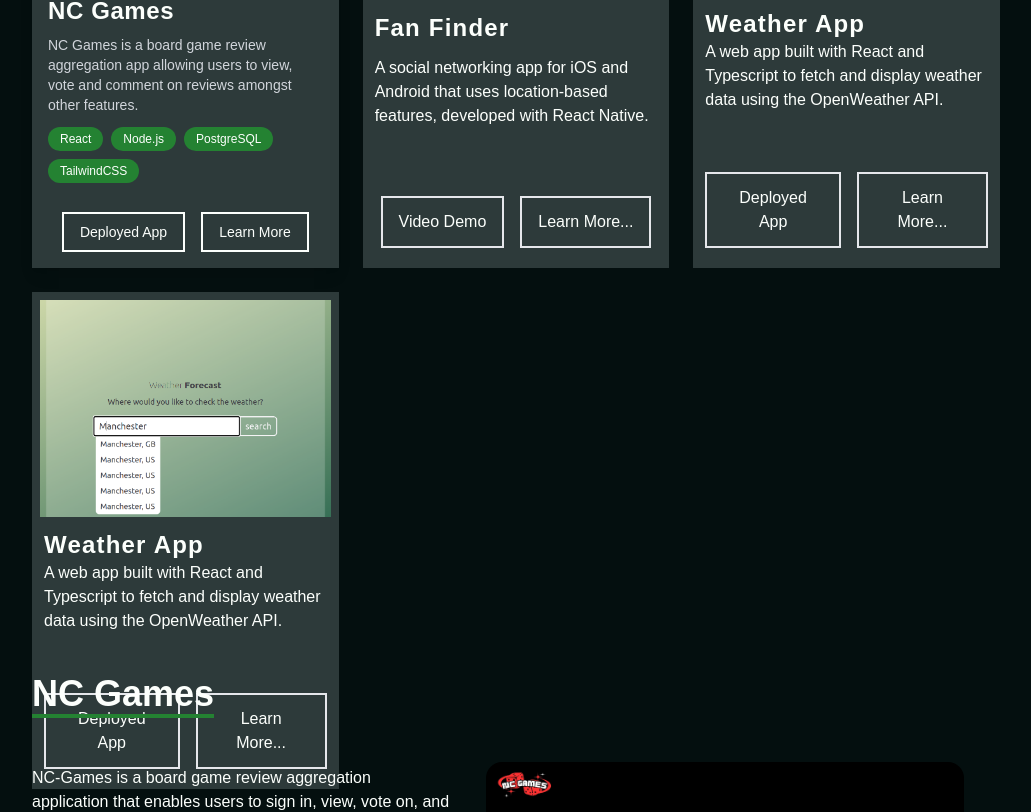
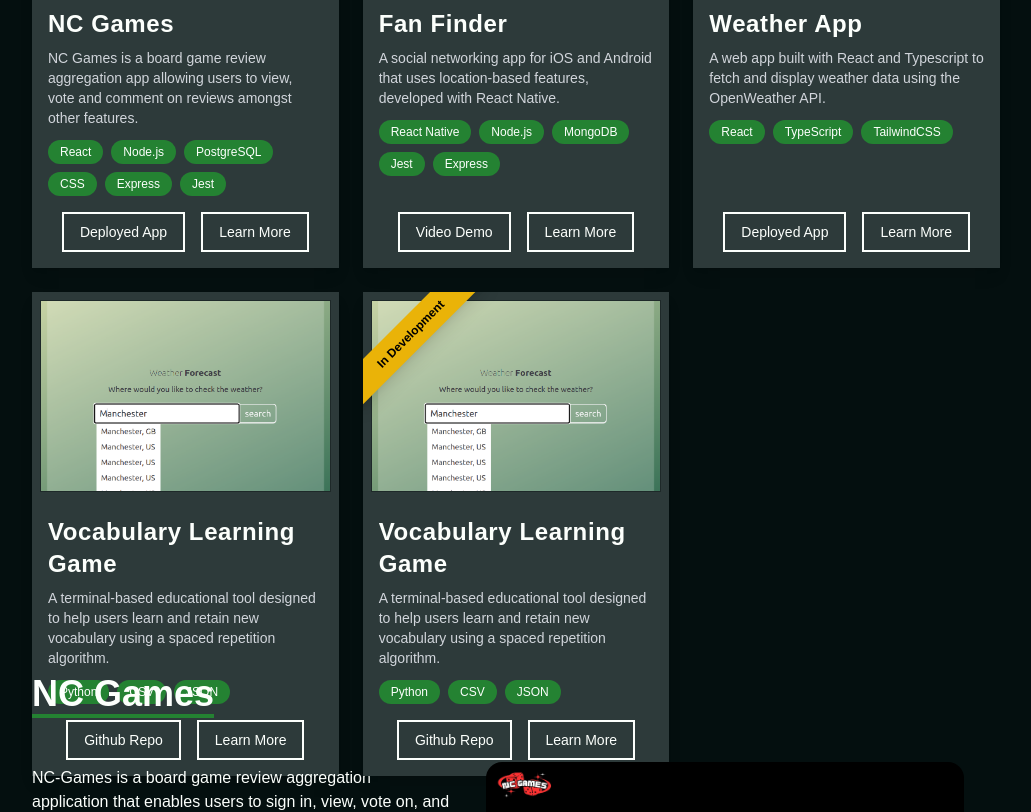
Before and after one commit to Oliver1334/Portfolio-Site-Two, a React (Create React App) app: page / in a window 1280 px wide. Shown: the part 2900-3712 px from the top of the page, without its empty margins (124-1155 px from the left). Built offline with nearby package versions, Linux system fonts and the light colour scheme.

Commit message:
Card updates, in development ribbon added

```diff
--- a/src/components/Projects.jsx
+++ b/src/components/Projects.jsx
@@ -25,7 +25,7 @@
 
 {/* Project Card 1 */}
 <div className="bg-[#2D3A3A] shadow-lg overflow-hidden flex flex-col hover:scale-105 transition-transform duration-300 rounded-none">
-  {/* Image with padding */}
+  {/* Image */}
   <div className="p-2">
     <img
       src={ncgameslogo}
@@ -59,7 +59,13 @@
         PostgreSQL
       </span>
       <span className="bg-[#248232] text-[#FCFFFC] text-xs font-medium px-3 py-1 rounded-full">
-        TailwindCSS
+        CSS
+      </span>
+      <span className="bg-[#248232] text-[#FCFFFC] text-xs font-medium px-3 py-1 rounded-full">
+        Express
+      </span>
+      <span className="bg-[#248232] text-[#FCFFFC] text-xs font-medium px-3 py-1 rounded-full">
+        Jest
       </span>
     </div>
 
@@ -88,36 +94,58 @@
   </div>
 </div>
 
-          {/* Grid Project Card 2*/}
-          <div className=" bg-[#2D3A3A] flex flex-col justify-between hover:scale-105 transition-transform duration-300 ">
+{/* Project Card 2 */}
+<div className="bg-[#2D3A3A] shadow-lg overflow-hidden flex flex-col hover:scale-105 transition-transform duration-300 rounded-none">
   {/* Image */}
+  <div className="p-2">
     <img
       src={fanFinder}
               alt="Fan Finder"
-              className="w-full p-2 pb-3 object-cover"
+      className="w-full h-48 object-cover border border-[#1E2929]"
     />
+  </div>
 
   {/* Content */}
-            <div className="flex flex-col justify-between flex-grow px-3 pb-3 ">
-              <span className="text-2xl font-bold text-[#FCFFFC] tracking-wider ">
+  <div className="flex flex-col flex-grow p-4">
+    {/* Title */}
+    <h3 className="text-2xl font-bold text-[#FCFFFC] tracking-wide mb-2">
     Fan Finder
-              </span>
-              <p className="pb-2">
+    </h3>
+
+    {/* Description */}
+    <p className="text-gray-300 text-sm mb-3">
     A social networking app for iOS and Android that uses
     location-based features, developed with React Native.
     </p>
 
-              {/* buttons */}
-              <div className="pt-12 flex flex-row justify-center space-x-4">
+    {/* Tech stack */}
+    <div className="flex flex-wrap gap-2 mb-4">
+      <span className="bg-[#248232] text-[#FCFFFC] text-xs font-medium px-3 py-1 rounded-full">
+        React Native
+      </span>
+      <span className="bg-[#248232] text-[#FCFFFC] text-xs font-medium px-3 py-1 rounded-full">
+        Node.js
+      </span>
+      <span className="bg-[#248232] text-[#FCFFFC] text-xs font-medium px-3 py-1 rounded-full">
+        MongoDB
+      </span>
+      <span className="bg-[#248232] text-[#FCFFFC] text-xs font-medium px-3 py-1 rounded-full">
+        Jest
+      </span>
+      <span className="bg-[#248232] text-[#FCFFFC] text-xs font-medium px-3 py-1 rounded-full">
+        Express
+      </span>
+    </div>
+
+    {/* Buttons */}
+    <div className="mt-auto flex flex-row justify-center space-x-4">
       <a
         href="https://www.youtube.com/watch?v=N_lc2a5umbo&ab_channel=Northcoders"
         target="_blank"
         rel="noopener noreferrer"
       >
         <button
-                    className="text-center mb-2 hover:bg-[#2BA84A] hover:border-[#2BA84A] duration-300
-                  text-[#FCFFFC] group border-2 px-4 py-3 flex
-                  "
+          className="text-sm font-medium text-[#FCFFFC] border-2 border-[#FCFFFC] px-4 py-2 rounded-none hover:bg-[#2BA84A] hover:border-[#2BA84A] duration-300"
         >
           Video Demo
         </button>
@@ -125,109 +153,205 @@
 
       <Link to="fanfinder" smooth={true} duration={500}>
         <button
-                    className="text-center mb-2 hover:bg-[#2BA84A] hover:border-[#2BA84A] duration-300
-                  text-[#FCFFFC] group border-2 px-4 py-3 flex
-                  "
+          className="text-sm font-medium text-[#FCFFFC] border-2 border-[#FCFFFC] px-4 py-2 rounded-none hover:bg-[#2BA84A] hover:border-[#2BA84A] duration-300"
         >
-                    Learn More...
+          Learn More
         </button>
       </Link>
     </div>
   </div>
 </div>
-          {/* Grid Project Card 3*/}
-          <div className=" bg-[#2D3A3A] flex flex-col justify-between hover:scale-105 transition-transform duration-300">
+
+{/* Project Card 3 */}
+<div className="bg-[#2D3A3A] shadow-lg overflow-hidden flex flex-col hover:scale-105 transition-transform duration-300 rounded-none">
   {/* Image */}
+  <div className="p-2">
     <img
       src={weatherappimg}
               alt="Weather App"
-              className="w-full p-2 pb-3 object-cover"
+      className="w-full h-48 object-cover border border-[#1E2929]"
     />
+  </div>
 
   {/* Content */}
-            <div className="flex flex-col justify-between flex-grow px-3 pb-3  ">
-              <span className="text-2xl font-bold text-[#FCFFFC] tracking-wider ">
+  <div className="flex flex-col flex-grow p-4">
+    {/* Title */}
+    <h3 className="text-2xl font-bold text-[#FCFFFC] tracking-wide mb-2">
     Weather App
-              </span>
-              <p className="pb-3">
+    </h3>
+
+    {/* Description */}
+    <p className="text-gray-300 text-sm mb-3">
     A web app built with React and Typescript to fetch and display
                 weather data using the OpenWeather API.
     </p>
 
-              {/* buttons */}
-              <div className="pt-12 flex flex-row justify-center space-x-4">
+    {/* Tech stack */}
+    <div className="flex flex-wrap gap-2 mb-4">
+      <span className="bg-[#248232] text-[#FCFFFC] text-xs font-medium px-3 py-1 rounded-full">
+        React
+      </span>
+      <span className="bg-[#248232] text-[#FCFFFC] text-xs font-medium px-3 py-1 rounded-full">
+        TypeScript
+      </span>
+      <span className="bg-[#248232] text-[#FCFFFC] text-xs font-medium px-3 py-1 rounded-full">
+        TailwindCSS
+      </span>
+    </div>
+
+    {/* Buttons */}
+    <div className="mt-auto flex flex-row justify-center space-x-4">
       <a
         href="https://weather-app-virid-alpha.vercel.app/"
         target="_blank"
         rel="noopener noreferrer"
       >
         <button
-                    className="text-center mb-2 hover:bg-[#2BA84A] hover:border-[#2BA84A] duration-300
-                  text-[#FCFFFC] group border-2 px-4 py-3 flex
-                  "
+          className="text-sm font-medium text-[#FCFFFC] border-2 border-[#FCFFFC] px-4 py-2 rounded-none hover:bg-[#2BA84A] hover:border-[#2BA84A] duration-300"
         >
           Deployed App
         </button>
       </a>
-                <Link to="weather" smooth={true} duration={500}>
+
+      <Link to="fanfinder" smooth={true} duration={500}>
         <button
-                    className="text-center mb-2 hover:bg-[#2BA84A] hover:border-[#2BA84A] duration-300
-                  text-[#FCFFFC] group border-2 px-4 py-3 flex
-                  "
+          className="text-sm font-medium text-[#FCFFFC] border-2 border-[#FCFFFC] px-4 py-2 rounded-none hover:bg-[#2BA84A] hover:border-[#2BA84A] duration-300"
         >
-                    Learn More...
+          Learn More
         </button>
       </Link>
     </div>
   </div>
 </div>
 
-           {/* Grid Project Card 4*/}
-           <div className=" bg-[#2D3A3A] flex flex-col justify-between hover:scale-105 transition-transform duration-300">
+{/* Project Card 4 */}
+<div className="bg-[#2D3A3A] shadow-lg overflow-hidden flex flex-col hover:scale-105 transition-transform duration-300 rounded-none">
   {/* Image */}
+  <div className="p-2">
     <img
       src={weatherappimg}
               alt="Weather App"
-              className="w-full p-2 pb-3 object-cover"
+      className="w-full h-48 object-cover border border-[#1E2929]"
     />
+  </div>
 
   {/* Content */}
-            <div className="flex flex-col justify-between flex-grow px-3 pb-3  ">
-              <span className="text-2xl font-bold text-[#FCFFFC] tracking-wider ">
-                Weather App
-              </span>
-              <p className="pb-3">
-                A web app built with React and Typescript to fetch and display
-                weather data using the OpenWeather API.
+  <div className="flex flex-col flex-grow p-4">
+    {/* Title */}
+    <h3 className="text-2xl font-bold text-[#FCFFFC] tracking-wide mb-2">
+    Vocabulary Learning Game
+    </h3>
+
+    {/* Description */}
+    <p className="text-gray-300 text-sm mb-3">
+    A terminal-based educational tool designed to help users learn and retain new vocabulary using a spaced repetition algorithm.
     </p>
 
-              {/* buttons */}
-              <div className="pt-12 flex flex-row justify-center space-x-4">
+    {/* Tech stack */}
+    <div className="flex flex-wrap gap-2 mb-4">
+      <span className="bg-[#248232] text-[#FCFFFC] text-xs font-medium px-3 py-1 rounded-full">
+        Python
+      </span>
+      <span className="bg-[#248232] text-[#FCFFFC] text-xs font-medium px-3 py-1 rounded-full">
+        CSV
+      </span>
+      <span className="bg-[#248232] text-[#FCFFFC] text-xs font-medium px-3 py-1 rounded-full">
+        JSON
+      </span>
+    </div>
+
+    {/* Buttons */}
+    <div className="mt-auto flex flex-row justify-center space-x-4">
       <a
-                  href="https://weather-app-virid-alpha.vercel.app/"
+        href="https://github.com/Oliver1334/Spaced_Repetition_Algorithm"
         target="_blank"
         rel="noopener noreferrer"
       >
         <button
-                    className="text-center mb-2 hover:bg-[#2BA84A] hover:border-[#2BA84A] duration-300
-                  text-[#FCFFFC] group border-2 px-4 py-3 flex
-                  "
+          className="text-sm font-medium text-[#FCFFFC] border-2 border-[#FCFFFC] px-4 py-2 rounded-none hover:bg-[#2BA84A] hover:border-[#2BA84A] duration-300"
         >
-                    Deployed App
+          Github Repo
         </button>
       </a>
-                <Link to="weather" smooth={true} duration={500}>
+
+      <Link to="fanfinder" smooth={true} duration={500}>
         <button
-                    className="text-center mb-2 hover:bg-[#2BA84A] hover:border-[#2BA84A] duration-300
-                  text-[#FCFFFC] group border-2 px-4 py-3 flex
-                  "
+          className="text-sm font-medium text-[#FCFFFC] border-2 border-[#FCFFFC] px-4 py-2 rounded-none hover:bg-[#2BA84A] hover:border-[#2BA84A] duration-300"
         >
-                    Learn More...
+          Learn More
         </button>
       </Link>
     </div>
   </div>
 </div>
+
+{/* Project Card 4 */}
+<div className="relative bg-[#2D3A3A] shadow-lg overflow-hidden flex flex-col hover:scale-105 transition-transform duration-300 rounded-none">
+  {/* Ribbon Banner */}
+  <div className="absolute top-4 left-[-40px] rotate-[-45deg] bg-yellow-500 text-black text-xs font-bold shadow-lg flex items-center justify-center px-12 py-2"
+     style={{ transform: 'translate(-5px, 10px) rotate(-45deg)' }}>
+  In Development
+</div>
+  {/* Image */}
+  <div className="p-2">
+    <img
+      src={weatherappimg}
+      alt="Vocabulary Learning Game"
+      className="w-full h-48 object-cover border border-[#1E2929]"
+    />
+  </div>
+
+  {/* Content */}
+  <div className="flex flex-col flex-grow p-4">
+    {/* Title */}
+    <h3 className="text-2xl font-bold text-[#FCFFFC] tracking-wide mb-2">
+      Vocabulary Learning Game
+    </h3>
+
+    {/* Description */}
+    <p className="text-gray-300 text-sm mb-3">
+      A terminal-based educational tool designed to help users learn and retain new vocabulary using a spaced repetition algorithm.
+    </p>
+
+    {/* Tech stack */}
+    <div className="flex flex-wrap gap-2 mb-4">
+      <span className="bg-[#248232] text-[#FCFFFC] text-xs font-medium px-3 py-1 rounded-full">
+        Python
+      </span>
+      <span className="bg-[#248232] text-[#FCFFFC] text-xs font-medium px-3 py-1 rounded-full">
+        CSV
+      </span>
+      <span className="bg-[#248232] text-[#FCFFFC] text-xs font-medium px-3 py-1 rounded-full">
+        JSON
+      </span>
+    </div>
+
+    {/* Buttons */}
+    <div className="mt-auto flex flex-row justify-center space-x-4">
+      <a
+        href="https://github.com/Oliver1334/Spaced_Repetition_Algorithm"
+        target="_blank"
+        rel="noopener noreferrer"
+      >
+        <button
+          className="text-sm font-medium text-[#FCFFFC] border-2 border-[#FCFFFC] px-4 py-2 rounded-none hover:bg-[#2BA84A] hover:border-[#2BA84A] duration-300"
+        >
+          Github Repo
+        </button>
+      </a>
+
+      <Link to="fanfinder" smooth={true} duration={500}>
+        <button
+          className="text-sm font-medium text-[#FCFFFC] border-2 border-[#FCFFFC] px-4 py-2 rounded-none hover:bg-[#2BA84A] hover:border-[#2BA84A] duration-300"
+        >
+          Learn More
+        </button>
+      </Link>
+    </div>
+  </div>
+</div>
+
+
 
 
 
```
Lines whose indentation alone changed are shown as unchanged.
